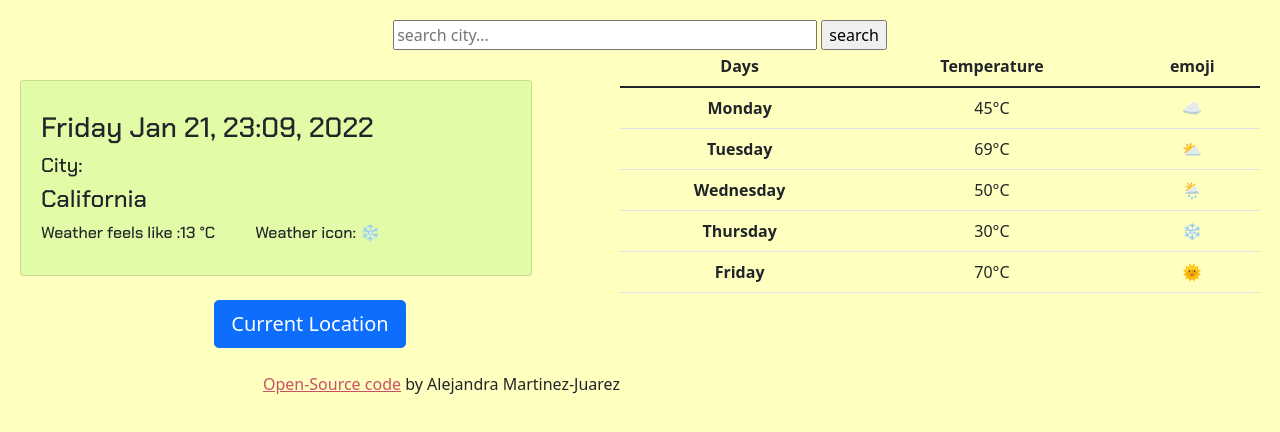
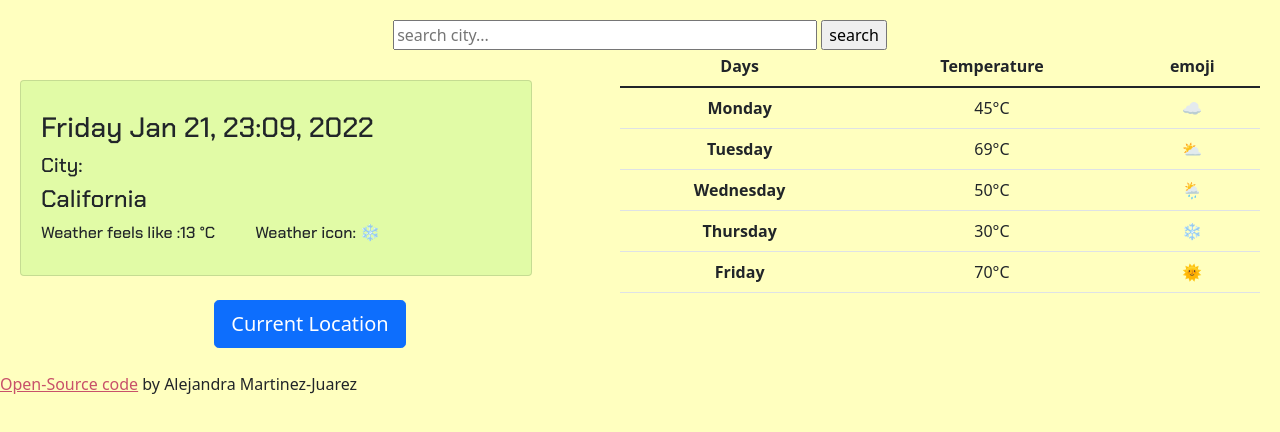
Before and after one commit to amarti333/week6-Lesson4-challange, a plain HTML site: page index.html in a window 1280 px wide. Shown: the part 72-504 px from the top of the page. Drawn offline with nearby package versions, Linux system fonts and the light colour scheme; a web font is replaced by a local one.

Commit message:
Revert "removed some CSS property"
This reverts commit 359755b072c2124fc611a5eb1994bbfb28f3ffa5.

```diff
--- a/src/styles.css
+++ b/src/styles.css
@@ -57,15 +57,12 @@ body {
   margin: 0 auto;
 }
 
-.sourceCode {
-  float: right;
-  text-align: right;
-}
-
 .gitHubCode {
+  display: inline;
   transition: all 200ms ease;
   opacity: 1;
   color: #c8516a;
+  text-align: right;
 }
 .gitHubCode:hover {
   opacity: 0.7;
```
